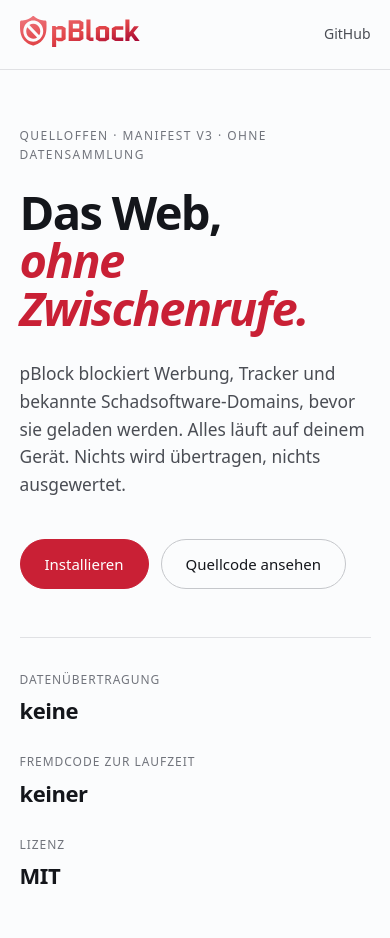
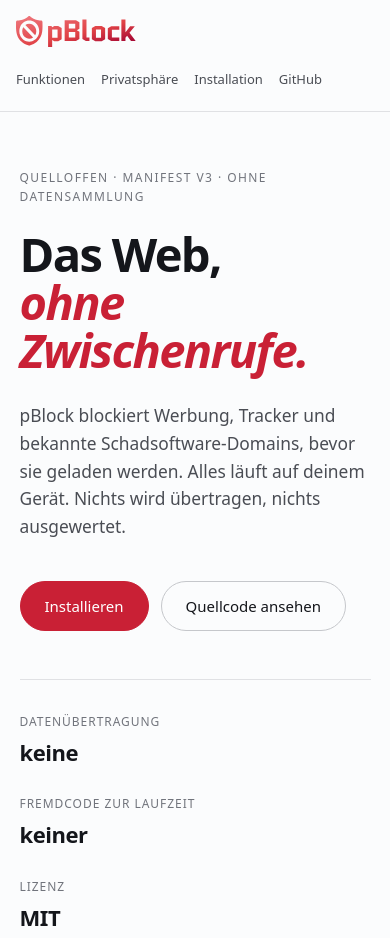
Before and after one commit to philppplik/pBlock, a browser extension: page website/index.html in a window 390 px wide. Shown: the top 938 px of the page. Drawn offline with Linux system fonts and the light colour scheme.

Commit message:
fix(website): Navigation auf schmalen Fenstern schrumpfen statt ausblenden
Die Medienabfrage blendete unterhalb von 620 px alle Navigationslinks außer dem
letzten aus. Übrig blieb damit ausgerechnet GitHub, während die Sprungmarken zu
den Abschnitten verschwanden. Jetzt bricht die Navigation in eine eigene Zeile um
und scrollt bei Bedarf seitlich.

```diff
--- a/website/assets/site.css
+++ b/website/assets/site.css
@@ -146,9 +146,33 @@ img {
   border-bottom-color: var(--accent);
 }
 
-@media (max-width: 620px) {
-  .site-header nav a:not(:last-child) {
+/*
+ * Auf schmalen Fenstern schrumpft die Navigation, statt Einträge auszublenden.
+ * Einzelne Links wegzulassen führt sonst dazu, dass ausgerechnet der am
+ * wenigsten nützliche übrig bleibt.
+ */
+@media (max-width: 640px) {
+  .site-header {
+    flex-wrap: wrap;
+    gap: 0.75rem;
+    padding-inline: 1rem;
+  }
+
+  .site-header nav {
+    width: 100%;
+    gap: 1rem;
+    font-size: 0.8125rem;
+    /* Notfalls seitlich scrollen statt umbrechen — bleibt eine Zeile. */
+    overflow-x: auto;
+    scrollbar-width: none;
+  }
+
+  .site-header nav::-webkit-scrollbar {
     display: none;
+  }
+
+  .site-header nav a {
+    white-space: nowrap;
   }
 }
 
```
